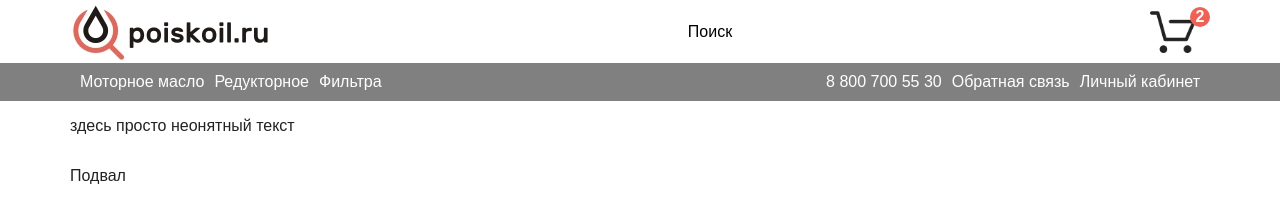
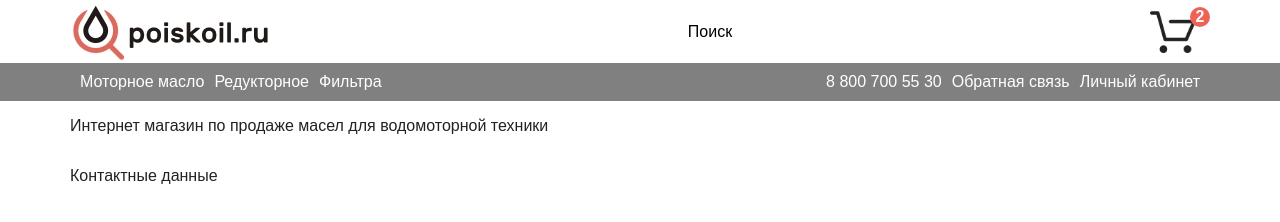
Before and after one commit to Mikhail163/shop, a website: page app/html/index.html in a window 1280 px wide. Drawn offline with nearby package versions, Linux system fonts and the light colour scheme; files that its build step writes are made by us from their sources.

Commit message:
update cart.css

```diff
--- a/app/html/index.html
+++ b/app/html/index.html
@@ -3,7 +3,7 @@
 
 <head>
     <meta charset="UTF-8">
-    <title>Продажа запчастей для водомоторной техники</title>
+    <title>Продажа масел и смазок для водомоторной техники</title>
     <link rel="stylesheet" href="css/main.css" />
     <script src="js/main.js"></script>
 </head>
@@ -41,10 +41,10 @@
         </nav>
 
         <div id="content" class="container">
-            <p>здесь просто неонятный текст</p>
+            <p>Интернет магазин по продаже масел для водомоторной техники</p>
         </div>
         <footer class="container">
-            <p>Подвал</p>
+            <p>Контактные данные</p>
         </footer>
 
     </div>
--- a/app/sass/_cart.scss
+++ b/app/sass/_cart.scss
@@ -6,6 +6,7 @@
         background-size: 50px;
         width: 60px;
         height: 50px;
+        cursor: pointer;
     }
 
     &-count {
```
